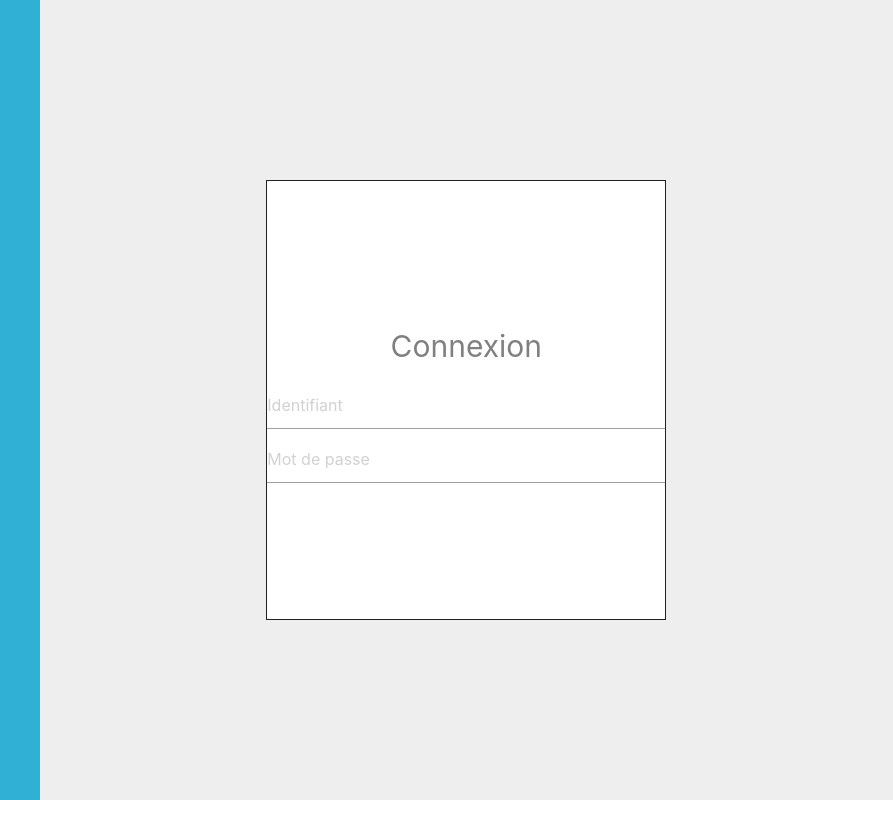
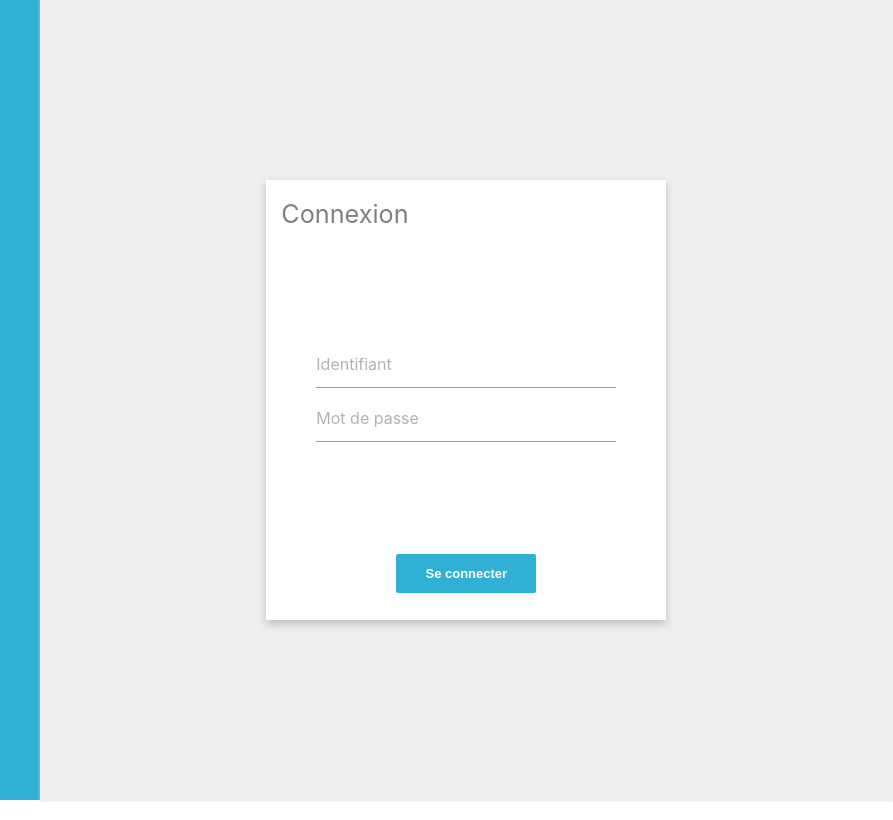
Before and after one commit to Albanegril/AppEDT, a plain HTML site: page connexion.html in a window 1280 px wide. Shown: the full height of the page, 387-1280 px from the left. Drawn offline with Linux system fonts and the light colour scheme.

Commit message:
html connexion avancé

```diff
--- a/connexion.html
+++ b/connexion.html
@@ -18,15 +18,18 @@
           <img class="responsive-img" src="img/logo_ensim_white.png">
         </div>
         <div class="col s8" id="droite">
-          <div id="container">
-            <h2>Connexion</h2>
+          <div id="container_form" class="container">
+            <h2 class="flow-text">Connexion</h2>
             <div id="formulaire">
+              <form>
               <label for="uname"></label>
               <input type="text" placeholder="Identifiant" name="uname" required>
 
               <label for="psw"></label>
               <input type="password" placeholder="Mot de passe" name="psw" required>
             </div>
+            <button id="bouton_connect" type=submit name="submit">Se connecter</button>
+            </form>
           </div>
         </div>
 
--- a/css/stylesheetCONNEXION.css
+++ b/css/stylesheetCONNEXION.css
@@ -11,29 +11,52 @@
 	min-height: 100vh;
 	background-color: #EEEEEE;
 	display: flex;
+	flex-direction: column;
 	align-items: center;
 	justify-content: center;
+	box-shadow: 0 0 3px #ccc;
 }
 
-#container{
+#container_form{
 	height: 55vh;
 	width: 50vh;
 	background-color: white;
-	border: 1px solid;
 	display: flex;
 	flex-direction: column;
-	align-items: center;
-	justify-content: center;
+	box-shadow: 0 4px 8px 0 rgba(0, 0, 0, 0.2);
 }
 
 h2{
-	align-items: flex-start;
-	justify-content: flex-start;
-	font-size: 30px;
+	font-size: 180%; /*25px*/
 	color: grey;
-	margin: 20px;
+	margin-left: 15px;
+	position: relative;
+	bottom: 15px;
 }
 
 #formulaire{
+	margin: auto;
+	padding: 50px;
+}
 
+#bouton_connect{
+	margin: auto;
+	width: 35%;
+	padding:12px 0 12px 0;
+	font:bold 13px Arial;
+	color:#fff;
+	border-radius:2px;
+	border:none;
+	background-color: #2FB0D4;
 }
+
+input::placeholder {
+  color: grey;
+  opacity: 0.6;
+}
+
+input:focus {
+ background-color: #FEFF7F;
+ border: 1px solid #FF0000;
+ color:#000000;
+}
```
